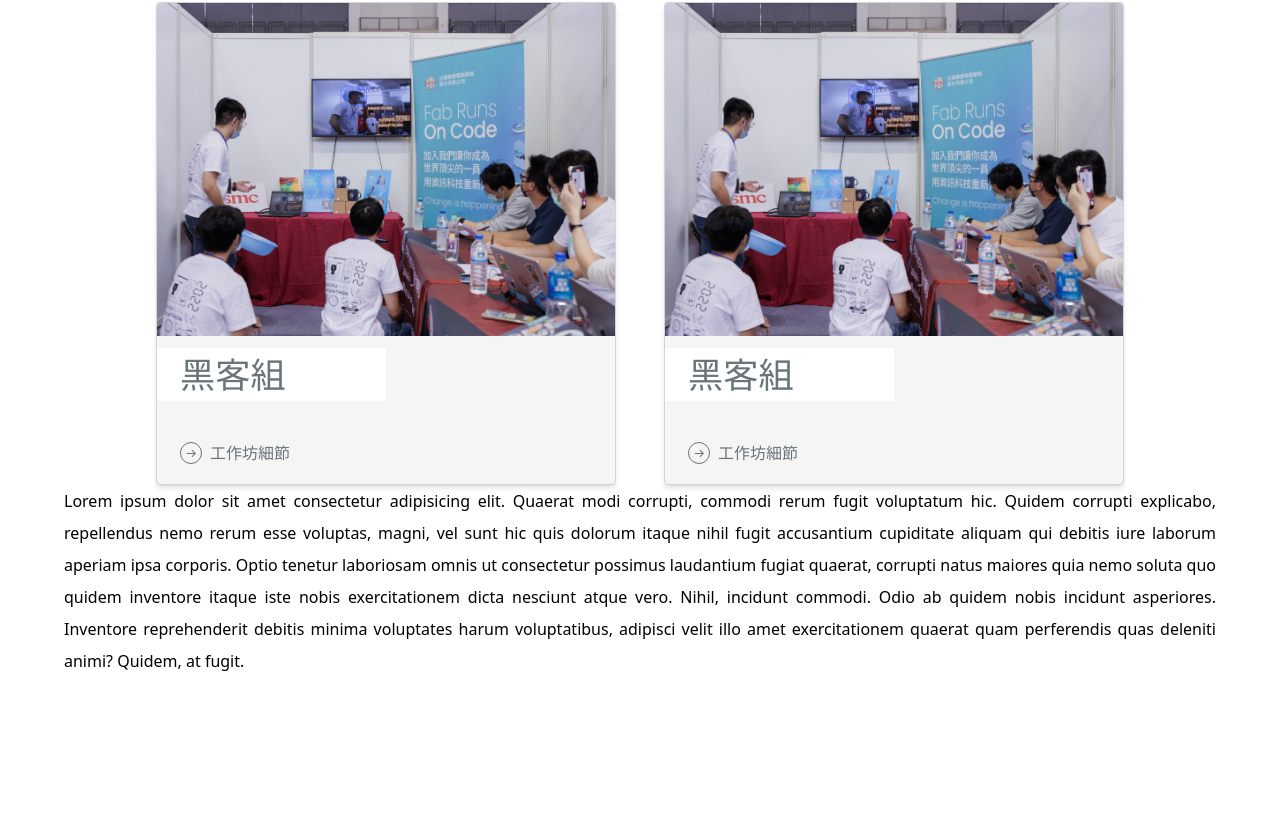
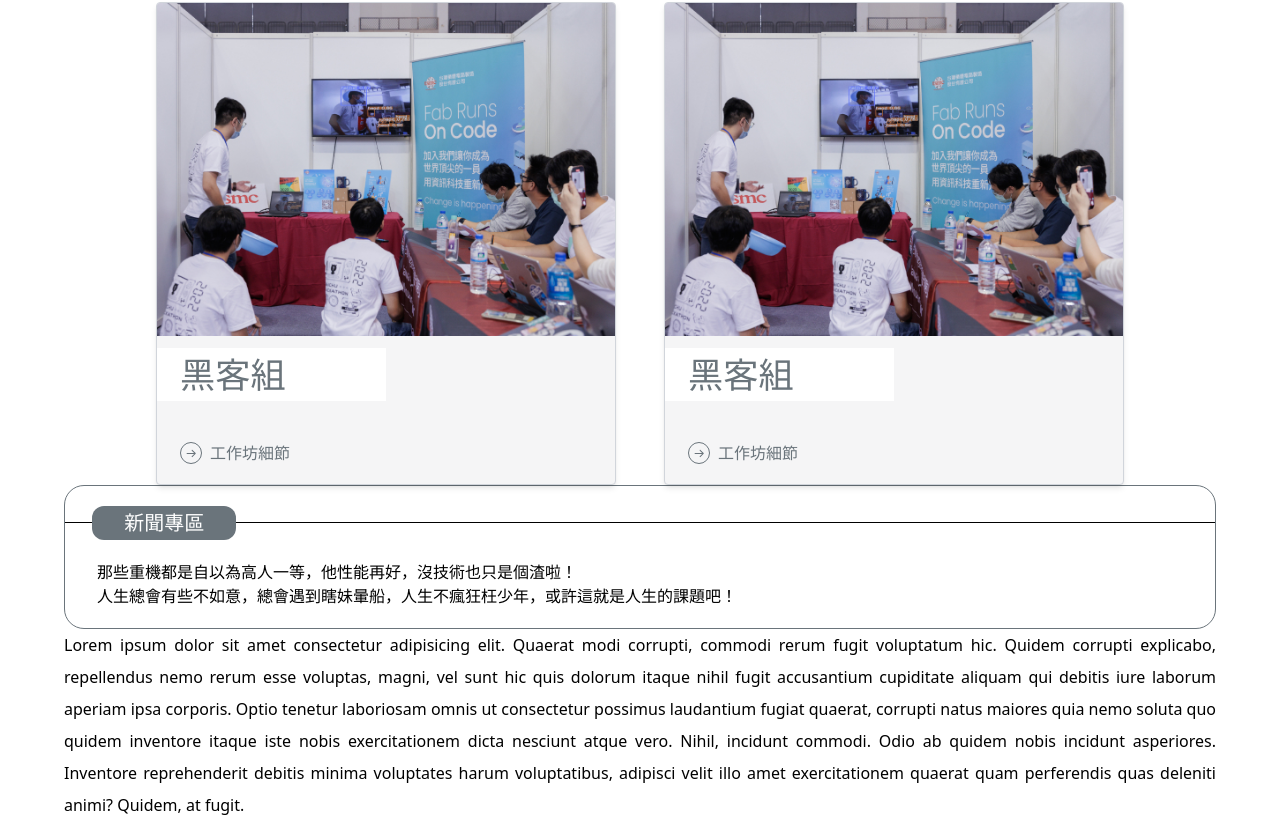
Before and after one commit to Official-Meichu-Hackathon/2023-singup, a Next.js app: page / in a window 1280 px wide. Shown: the part 462-1283 px from the top of the page. Before the commit the page ends 1139 px from the top, so only its background shows below. Built offline with nearby package versions, Linux system fonts and the light colour scheme.

Commit message:
News finished w/o RWD

```diff
--- a/app/page.jsx
+++ b/app/page.jsx
@@ -1,5 +1,6 @@
 import Award from "@components/Award";
 import Team_intro from "@components/Team_intro";
+import News from "@components/News";
 
 const Home = () => {
   return (
@@ -7,6 +8,7 @@ const Home = () => {
       <div>page</div>
       <Award />
       <Team_intro />
+      <News />
       <p>
         Lorem ipsum dolor sit amet consectetur adipisicing elit. Quaerat modi
         corrupti, commodi rerum fugit voluptatum hic. Quidem corrupti explicabo,
--- a/components/News.jsx
+++ b/components/News.jsx
@@ -1,9 +1,38 @@
 import React from "react";
 
 const News = () => {
+  const news = [
+    {
+      title: "那些重機都是自以為高人一等，他性能再好，沒技術也只是個渣啦！",
+      link: "https://youtu.be/GqNB_mZGoxY",
+    },
+    {
+      title:
+        "人生總會有些不如意，總會遇到瞎妹暈船，人生不瘋狂枉少年，或許這就是人生的課題吧！",
+      link: "https://youtu.be/xMbOOc7iH1I",
+    },
+  ];
+
   return (
     <>
-      <div>News</div>
+      <div className="news_box w-full flex flex-col">
+        <div class="relative w-full flex py-5 items-center">
+          <div class="shrink w-[2rem] border-t border-black"></div>
+          <span class="whitespace-nowrap text-center news_box_title shrink px-8 py-0.5 text-white text-[1.25rem]">
+            新聞專區
+          </span>
+          <div class="grow w-full border-t border-black"></div>
+        </div>
+        <div className="flex flex-col px-[2rem] px-5 pb-5">
+          {news.map((news, index) => {
+            return (
+              <a href={news.link} key={index}>
+                {news.title}
+              </a>
+            );
+          })}
+        </div>
+      </div>
     </>
   );
 };
--- a/styles/globals.css
+++ b/styles/globals.css
@@ -11,19 +11,20 @@
   transition: transform 0.2s ease-out;
 }
 
-.content{
+.content {
   max-height: 0;
   overflow: hidden;
-  transition: all 0.5s cubic-bezier(0,1,0,1);
+  transition: all 0.5s cubic-bezier(0, 1, 0, 1);
 }
 
-.content.show{
+.content.show {
   height: auto;
-  transition: all 0.5s cubic-bezier(1,0,1,0);
+  transition: all 0.5s cubic-bezier(1, 0, 1, 0);
 }
 
-
-h1, h2,h3 {
+h1,
+h2,
+h3 {
   max-width: fit-content;
   text-wrap: balance;
 }
@@ -35,7 +36,7 @@ h1 {
   line-height: 2;
 
   @media screen and (min-width: 576px) {
-      font-size: 4.5em;
+    font-size: 4.5em;
   }
 }
 h2 {
@@ -45,7 +46,7 @@ h2 {
   line-height: 1.5;
 
   @media screen and (min-width: 576px) {
-      font-size: 3.5em;
+    font-size: 3.5em;
   }
 }
 
@@ -55,12 +56,12 @@ h3 {
   line-height: 1.2;
 }
 
-h4{
+h4 {
   font-size: 2em;
   font-weight: bold;
   line-height: 1;
 }
-h5{
+h5 {
   font-size: 1.5em;
   font-weight: bold;
   line-height: 1;
@@ -145,12 +146,22 @@ hr {
   }
 }
 
+.news_box {
+  border-radius: 1.25rem;
+  border: 1px solid var(--3, #6a747b);
+}
+
+.news_box_title {
+  border-radius: 0.75rem;
+  background: var(--3, #6a747b);
+}
+
 /* Tailwind Styles */
-.hackathon_title{
-  font-style:italic;
+.hackathon_title {
+  font-style: italic;
 }
 .app {
-  @apply  z-10 flex justify-center items-center flex-col max-w-7xl mx-auto sm:px-16 px-6;
+  @apply z-10 flex justify-center items-center flex-col max-w-7xl mx-auto sm:px-16 px-6;
 }
 
 .black_btn {
```
